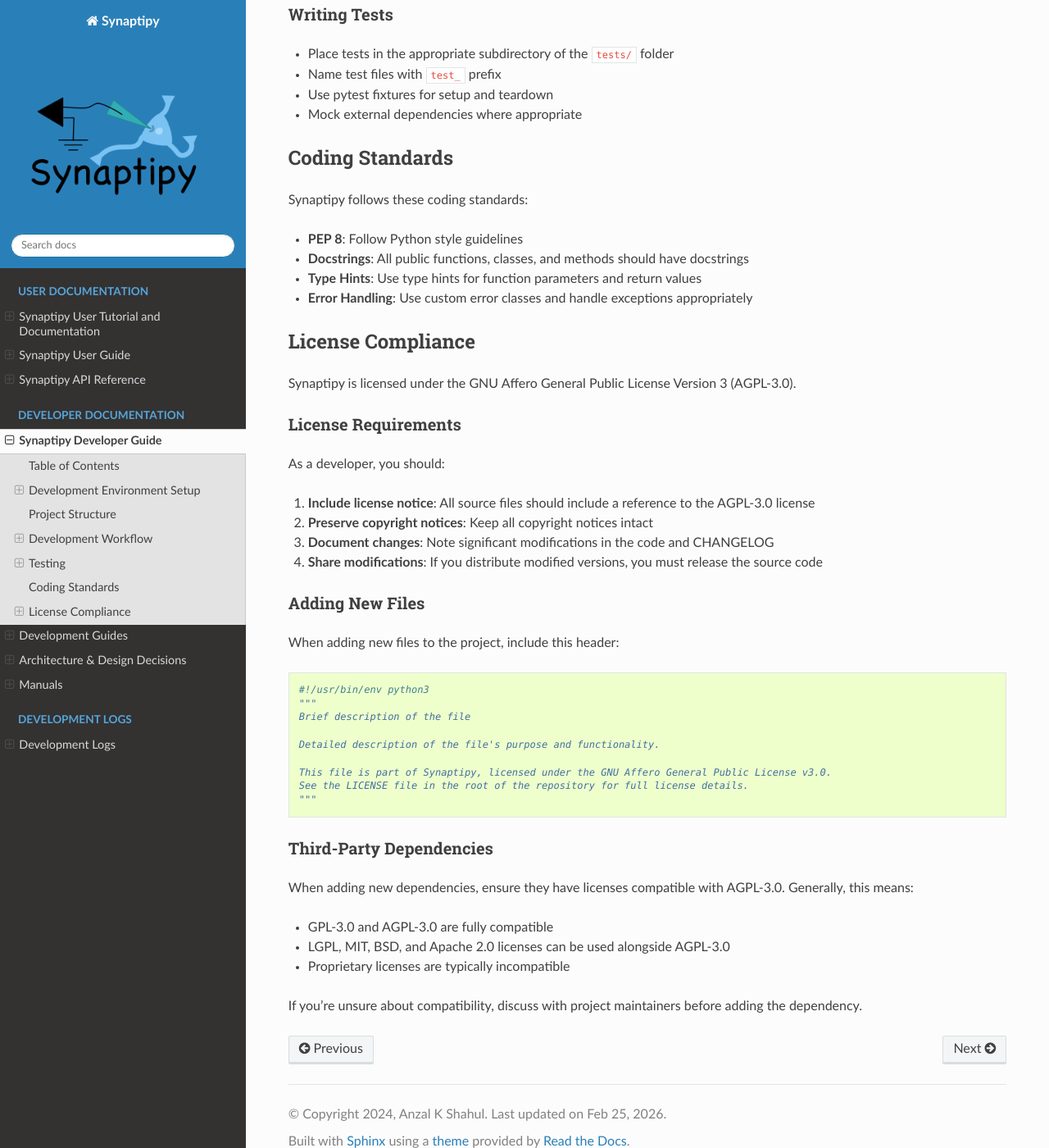
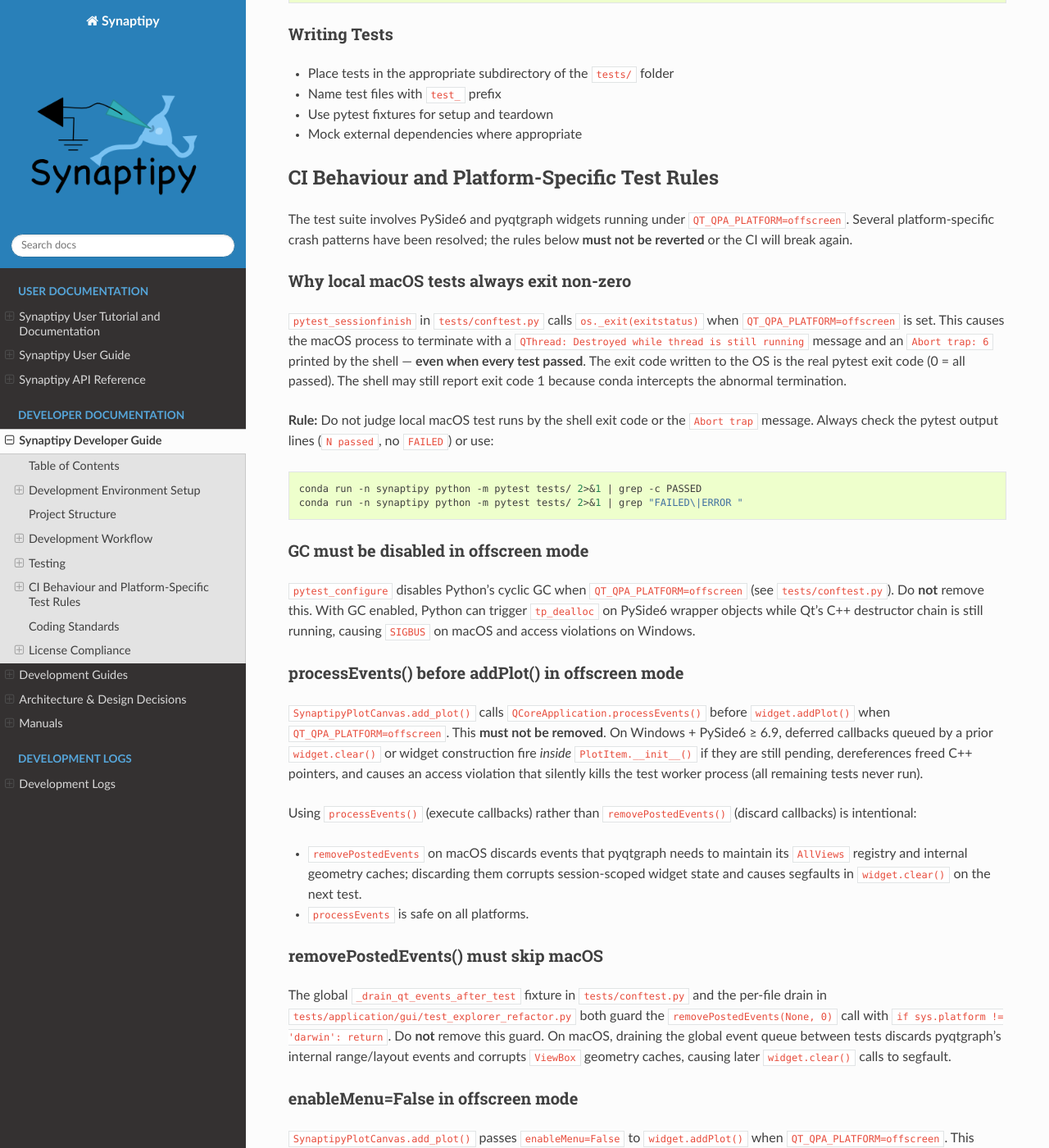
Before and after one commit to anzalks/synaptipy, a Sphinx documentation site: the page built from docs/developer_guide.md, in a window 1280 px wide and 1400 px high, scrolled down 2888 px. Shown: the whole window at 82% size. Built offline with Sphinx 7.4.7 and the Read the Docs theme 3.1.0, drawn with Linux system fonts in a browser that asks for light colours; some of the changed text lies outside the part shown.

Commit message:
fix: opto event overlay, CI Windows crash, searchsorted; docs+rules
- metadata_driven.py: add show_events scatter overlay using correct
  nearest-index lookup (searchsorted left + prev comparison)
- plot_canvas.py: processEvents() before addPlot() in offscreen mode
  to drain deferred Qt callbacks (Windows PySide6 >=6.9 access violation)
- optogenetics.py: return event_times key; registration uses show_events:True
- test_explorer_refactor.py: guard removePostedEvents drain with
  sys.platform != darwin to prevent pyqtgraph AllViews corruption
- test_optogenetics.py: assert event_times key present and is list
- docs/developer_guide.md: add CI / platform-specific test rules section
- .github/copilot-instructions.md: new file with all coding + CI rules

````diff
--- a/docs/developer_guide.md
+++ b/docs/developer_guide.md
@@ -8,6 +8,7 @@ This guide is intended for developers who want to understand, modify, or contrib
 - [Project Structure](#project-structure)
 - [Development Workflow](#development-workflow)
 - [Testing](#testing)
+- [CI Behaviour and Platform-Specific Test Rules](#ci-behaviour-and-platform-specific-test-rules)
 - [Coding Standards](#coding-standards)
 - [License Compliance](#license-compliance)
 
@@ -140,9 +141,87 @@ python scripts/run_tests.py --coverage
 - Use pytest fixtures for setup and teardown
 - Mock external dependencies where appropriate
 
+## CI Behaviour and Platform-Specific Test Rules
+
+The test suite involves PySide6 and pyqtgraph widgets running under
+`QT_QPA_PLATFORM=offscreen`.  Several platform-specific crash patterns have been
+resolved; the rules below **must not be reverted** or the CI will break again.
+
+### Why local macOS tests always exit non-zero
+
+`pytest_sessionfinish` in `tests/conftest.py` calls `os._exit(exitstatus)` when
+`QT_QPA_PLATFORM=offscreen` is set.  This causes the macOS process to terminate
+with a `QThread: Destroyed while thread is still running` message and an
+`Abort trap: 6` printed by the shell — **even when every test passed**.  The
+exit code written to the OS is the real pytest exit code (0 = all passed).  The
+shell may still report exit code 1 because conda intercepts the abnormal
+termination.
+
+**Rule:** Do not judge local macOS test runs by the shell exit code or the
+`Abort trap` message.  Always check the pytest output lines (`N passed`, no
+`FAILED`) or use:
+```bash
+conda run -n synaptipy python -m pytest tests/ 2>&1 | grep -c PASSED
+conda run -n synaptipy python -m pytest tests/ 2>&1 | grep "FAILED\|ERROR "
+```
+
+### GC must be disabled in offscreen mode
+
+`pytest_configure` disables Python's cyclic GC when `QT_QPA_PLATFORM=offscreen`
+(see `tests/conftest.py`).  Do **not** remove this.  With GC enabled, Python can
+trigger `tp_dealloc` on PySide6 wrapper objects while Qt's C++ destructor chain
+is still running, causing `SIGBUS` on macOS and access violations on Windows.
+
+### processEvents() before addPlot() in offscreen mode
+
+`SynaptipyPlotCanvas.add_plot()` calls
+`QCoreApplication.processEvents()` before `widget.addPlot()` when
+`QT_QPA_PLATFORM=offscreen`.  This **must not be removed**.  On Windows +
+PySide6 ≥ 6.9, deferred callbacks queued by a prior `widget.clear()` or widget
+construction fire *inside* `PlotItem.__init__()` if they are still pending,
+dereferences freed C++ pointers, and causes an access violation that silently
+kills the test worker process (all remaining tests never run).
+
+Using `processEvents()` (execute callbacks) rather than `removePostedEvents()`
+(discard callbacks) is intentional:
+- `removePostedEvents` on macOS discards events that pyqtgraph needs to maintain
+  its `AllViews` registry and internal geometry caches; discarding them corrupts
+  session-scoped widget state and causes segfaults in `widget.clear()` on the
+  next test.
+- `processEvents` is safe on all platforms.
+
+### removePostedEvents() must skip macOS
+
+The global `_drain_qt_events_after_test` fixture in `tests/conftest.py` and the
+per-file drain in `tests/application/gui/test_explorer_refactor.py` both guard
+the `removePostedEvents(None, 0)` call with `if sys.platform != 'darwin': return`.
+Do **not** remove this guard.  On macOS, draining the global event queue between
+tests discards pyqtgraph's internal range/layout events and corrupts
+`ViewBox` geometry caches, causing later `widget.clear()` calls to segfault.
+
+### enableMenu=False in offscreen mode
+
+`SynaptipyPlotCanvas.add_plot()` passes `enableMenu=False` to `widget.addPlot()`
+when `QT_QPA_PLATFORM=offscreen`.  This prevents `ViewBoxMenu.__init__` from
+calling `QWidgetAction`, which crashes PySide6 on Windows and macOS when there
+is no real display available.
+
+### Plot teardown order
+
+`SynaptipyPlotCanvas.clear_plots()` must follow this exact sequence:
+1. `_unlink_all_plots()` — break `setXLink` / `setYLink` connections before teardown.
+2. `_close_all_plots()` — disconnect ctrl signals and call `PlotItem.close()`
+   while the scene is still valid.
+3. `_cancel_pending_qt_events()` — discard stale events (Win/Linux only).
+4. `widget.clear()` — destroy C++ layout children via Qt's scene graph.
+5. `plot_items.clear()` — drop Python references *after* C++ teardown.
+6. `_flush_qt_registry()` — discard any events posted *by* `widget.clear()`.
+
+Dropping Python references (step 5) **before** `widget.clear()` (step 4) causes
+PySide6 ≥ 6.7 to segfault on macOS when the C++ destructor tries to reach the
+Python side.
+
 ## Coding Standards
-
-Synaptipy follows these coding standards:
 
 - **PEP 8**: Follow Python style guidelines
 - **Docstrings**: All public functions, classes, and methods should have docstrings
````
Also changed, not shown: .github/copilot-instructions.md (added), 5 other files.
